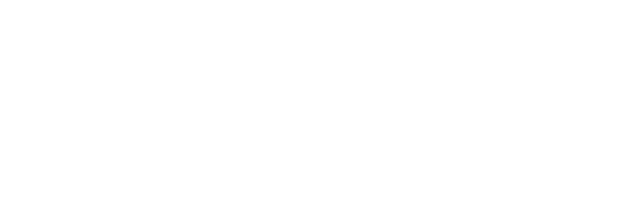
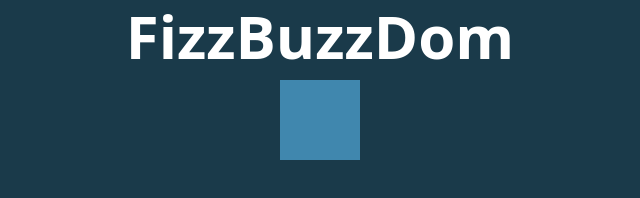
Before and after one commit to MariaAndreaGiardiello/js-fizzbuzzdom, a plain HTML site: page index.html in a window 1280 px wide. Shown: the whole page, without its empty margins (320-960 px from the left). Drawn offline with nearby package versions, Linux system fonts and the light colour scheme.

Commit message:
struttura iniziale pagina

```diff
--- /dev/null
+++ b/css/style.css
@@ -0,0 +1,22 @@
+/*-------------------
+    DEBUG
+-------------------*/
+.debug .container-fluid{
+    background-color: rgb(26, 58, 74);
+    height: 100vh;
+}
+
+.debug .col-1{
+    width: 80px;
+    height: 80px;
+    background-color: rgb(64, 135, 174);
+}
+
+/*-------------------
+    THYPO
+-------------------*/
+.title{
+    color: white;
+    font-size: 60px;
+    font-weight: bold;
+}
--- a/index.html
+++ b/index.html
@@ -4,9 +4,23 @@
     <meta charset="UTF-8">
     <meta http-equiv="X-UA-Compatible" content="IE=edge">
     <meta name="viewport" content="width=device-width, initial-scale=1.0">
+    <!-- Bootstrap -->
+    <link href="https://cdn.jsdelivr.net/npm/bootstrap@5.1.3/dist/css/bootstrap.min.css" rel="stylesheet" integrity="sha384-1BmE4kWBq78iYhFldvKuhfTAU6auU8tT94WrHftjDbrCEXSU1oBoqyl2QvZ6jIW3" crossorigin="anonymous">
+    <!-- /Bootstrap -->
+    <link rel="stylesheet" href="css/style.css">
     <title>FizzBuzz</title>
 </head>
-<body>
+<body class="debug">
+    <div class="container-fluid justify-content-center">
+        <div class="container">
+            <div class="row">
+                <h1 class="title text-center">FizzBuzzDom</h1>
+            </div>
+            <div class="row justify-content-center">
+                <div class="col-1"></div>
+            </div>
+        </div>
+    </div>
     <script src="js/main.js"></script>
 </body>
 </html>
```
